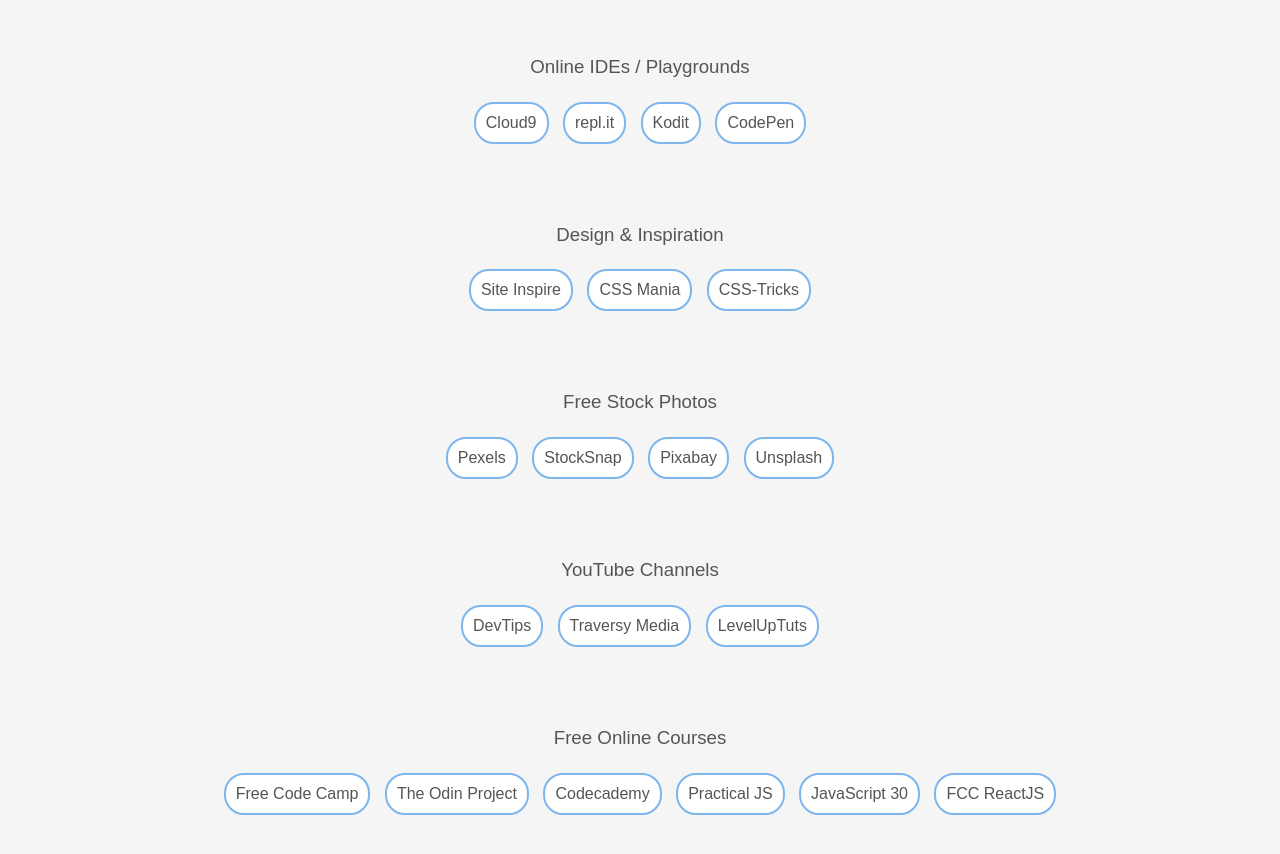
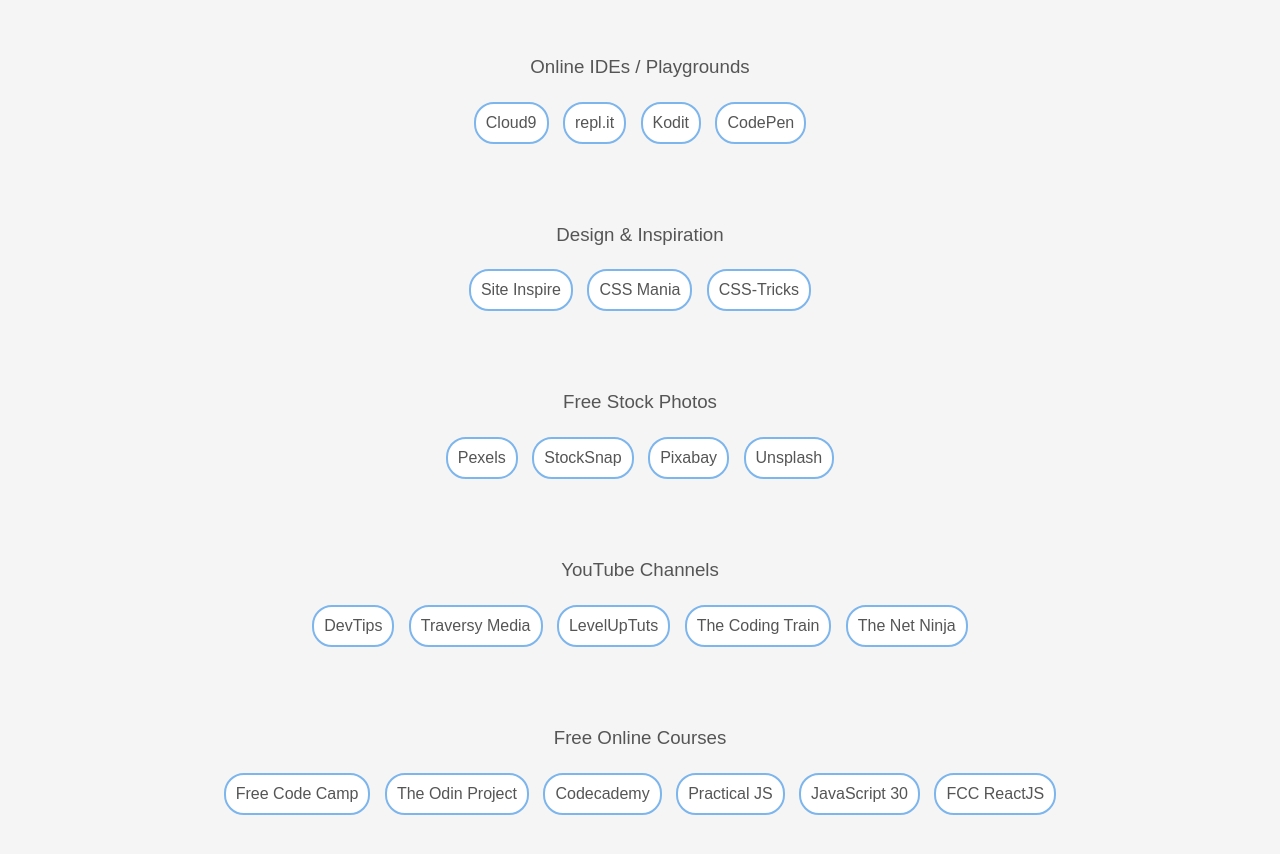
Before and after one commit to nikkilr88/resources-page, a plain HTML site: page index.html in a window 1280 px wide. Shown: the part 64-918 px from the top of the page. Drawn offline with Linux system fonts and the light colour scheme.

Commit message:
Added YT channels

```diff
--- a/index.html
+++ b/index.html
@@ -49,6 +49,8 @@
     <li><a href="https://www.youtube.com/user/DevTipsForDesigners" target="_blank">DevTips</a></li>
     <li><a href="https://www.youtube.com/user/TechGuyWeb" target="_blank">Traversy Media</a></li>
     <li><a href="https://www.youtube.com/user/LevelUpTuts" target="_blank">LevelUpTuts</a></li>
+    <li><a href="https://www.youtube.com/channel/UCvjgXvBlbQiydffZU7m1_aw" target="_blank">The Coding Train</a></li>
+    <li><a href="https://www.youtube.com/channel/UCW5YeuERMmlnqo4oq8vwUpg" target="_blank">The Net Ninja</a></li>
   </ul>
 
   <h3>Free Online Courses</h3>
```
